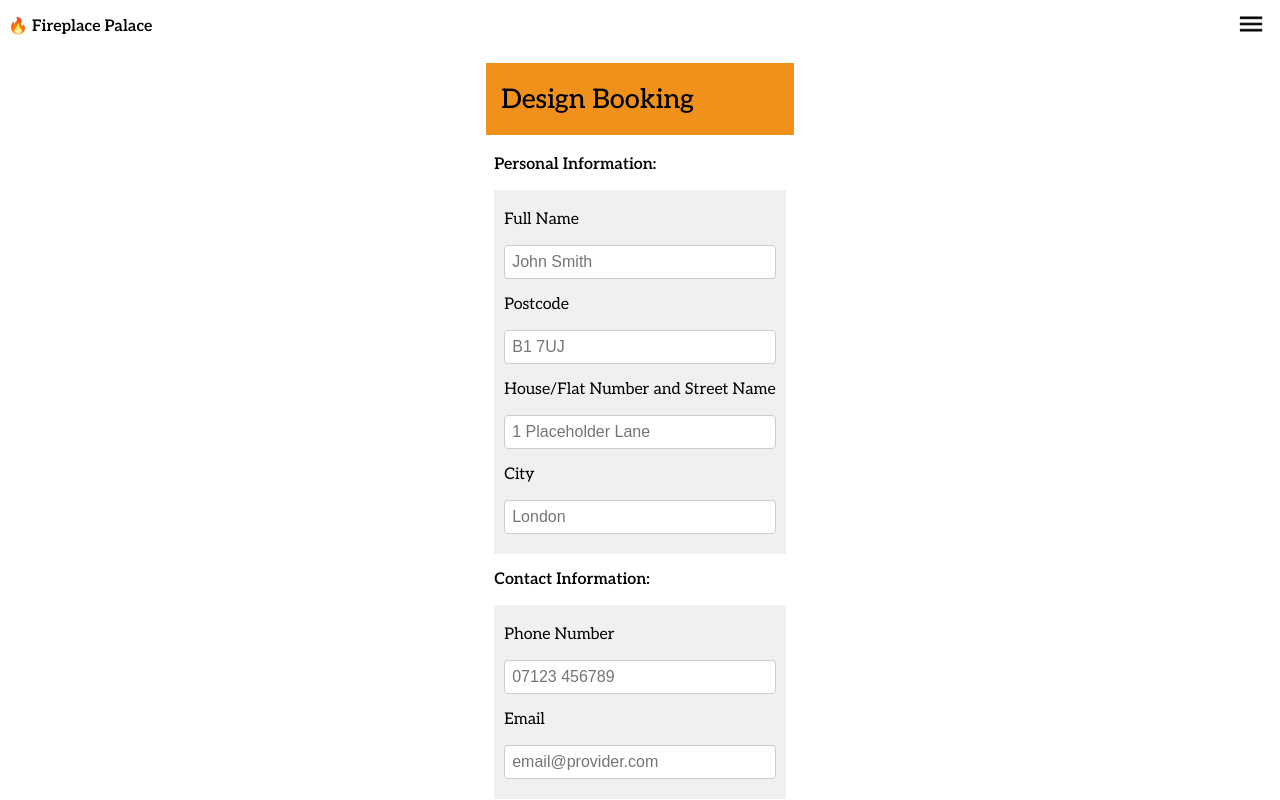
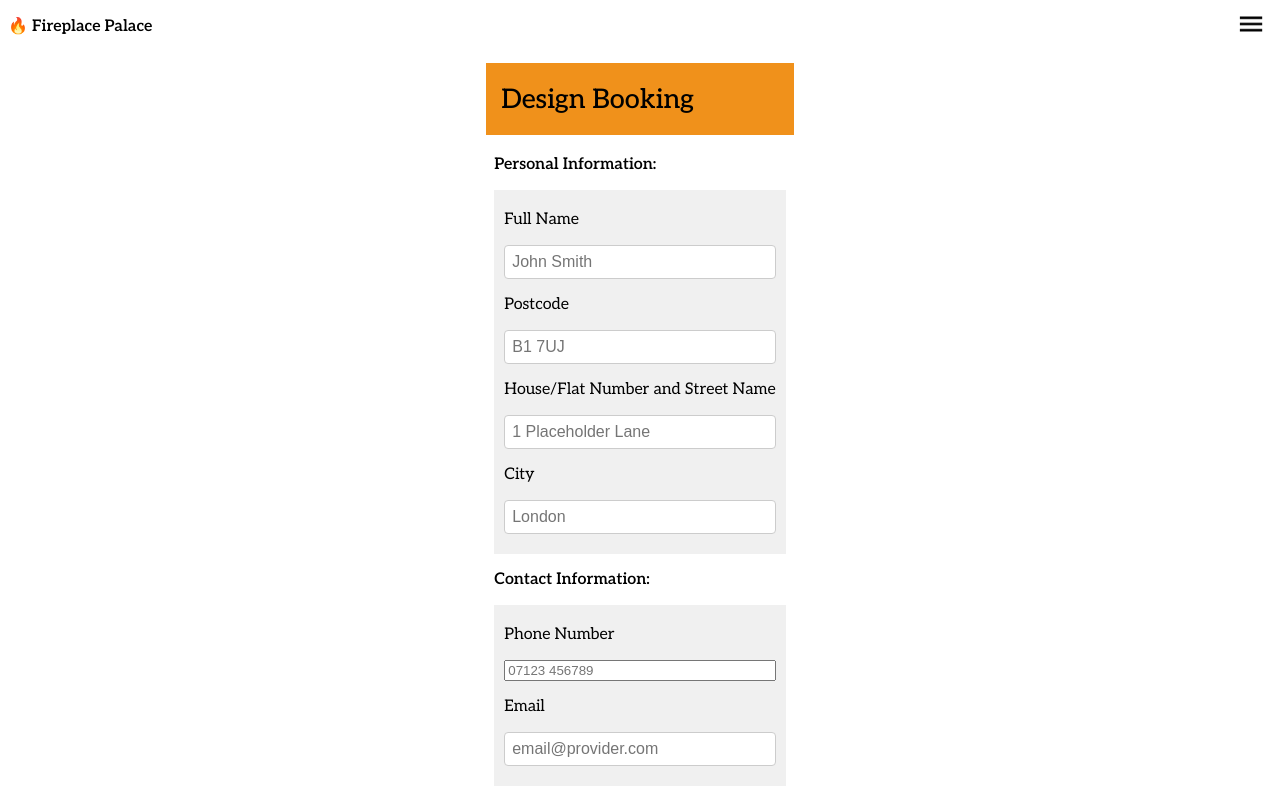
Before and after one commit to cbazzy/fireplace-fork, a Next.js app: page /booking in a window 1280 px wide. Shown: the top 800 px of the page. Built offline with nearby package versions, Linux system fonts and the light colour scheme.

Commit message:
added validation back

```diff
--- a/src/form-folder/form.jsx
+++ b/src/form-folder/form.jsx
@@ -88,14 +88,17 @@ export default function Form() {
             <label id="phone-number">Phone Number</label>
             <input
               id="phone-number"
-              type="text"
+              type="tel"
               placeholder="07123 456789"
               onChange={handleChange}
+              maxLength={11}
+              pattern="0[0-9]{10}"
+              title="Please enter an 11 digit number starting with 0"
             />
             <label>Email</label>
             <input
               id="email"
-              type="text"
+              type="email"
               placeholder="email@provider.com"
               onChange={handleChange}
             />
```
